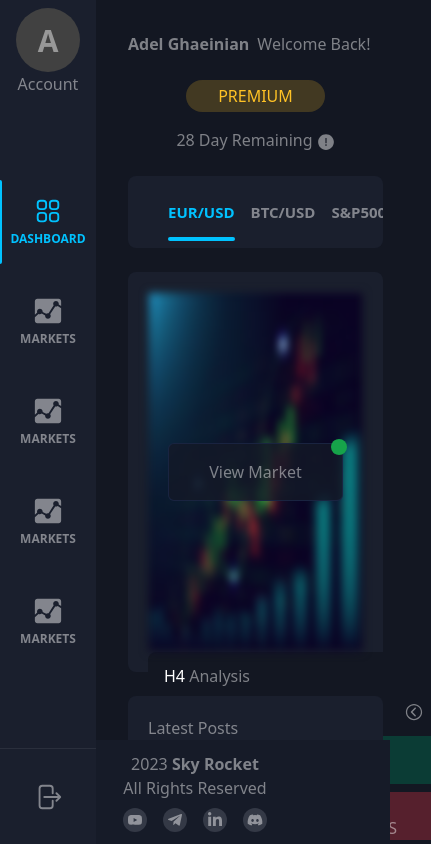
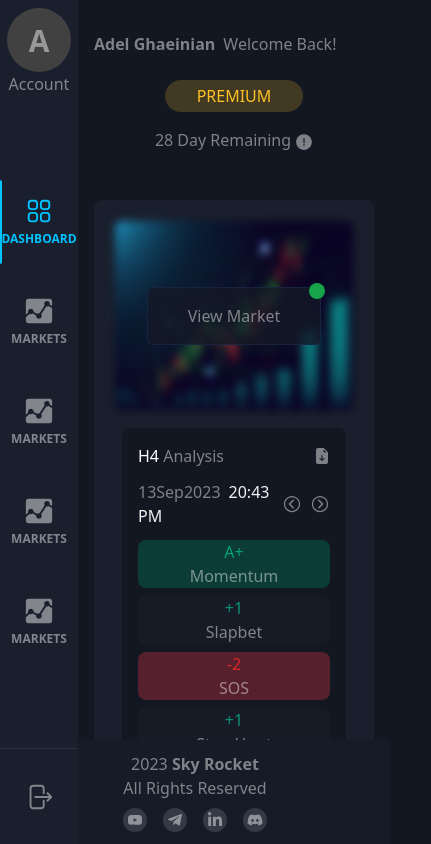
Before and after one commit to Hossein-Haghshenas/react-dashboard, a React (Create React App) app: page / in a window 390 px wide. Shown: the whole page, 431 px wide, since content can reach past the window. Built offline with nearby package versions, Linux system fonts and the light colour scheme.

Commit message:
Fix some responsive problems

```diff
--- a/src/components/FilterBar.js
+++ b/src/components/FilterBar.js
@@ -21,7 +21,7 @@ const FilterBar = ({ items, output }) => {
                 ? "relative before:absolute before:bottom-[-2px] before:h-1 before:w-full before:rounded-lg before:bg-[#00C2FF] text-[#00C2FF]"
                 : ""
             )}
-            textClassName="!text-[15px]"
+            textClassName="!text-[15px] sm:!text-[11px]"
             onClick={(e) => setSelectedItem(item.text)}
           />
         ))}
--- a/src/components/Menu.js
+++ b/src/components/Menu.js
@@ -6,7 +6,7 @@ import MenuItem from "./utils/MenuItem";
 const Menu = () => {
   return (
     <>
-      <section className="absolute flex flex-col justify-between left-0 h-full w-[6rem] bg-[#1A1F2D] z-30">
+      <section className="flex flex-col justify-between h-[100vh] w-[8vw] md:w-[20vw] bg-[#1A1F2D] z-30 overflow-auto scrollbar-hide">
         <section className="mt-2">
           <Avatar name="Account" />
         </section>
--- a/src/components/utils/AnalysisBox.js
+++ b/src/components/utils/AnalysisBox.js
@@ -6,7 +6,7 @@ const AnalysisBox = ({ data }) => {
   const { name, date, time, scoreData } = data;
   return (
     <>
-      <section className="flex flex-col justify-center items-center w-[20rem] h-full rounded-lg bg-[#131722] p-4">
+      <section className="flex flex-col justify-center items-center w-[20rem] sm:w-[14rem] h-full sm:h-[max-content] rounded-lg bg-[#131722] p-4">
         {/* box header */}
         <section className="w-full flex justify-between items-center">
           <h5>
--- a/src/components/utils/Layout.js
+++ b/src/components/utils/Layout.js
@@ -3,11 +3,13 @@ import Footer from "../Footer";
 
 const Layout = ({ children }) => {
   return (
-    <>
-      <section className="absolute left-[5rem] w-[90%] h-full overflow-auto scrollbar-hide">{children}</section>
+    <section className="flex">
       <Menu />
-      <Footer />
-    </>
+      <section className="w-[92vw] md:w-[80vw] h-[100vh] overflow-hidden">
+        <section className="w-full overflow-auto scrollbar-hide">{children}</section>
+        <Footer />
+      </section>
+    </section>
   );
 };
 
--- a/src/components/utils/Post.js
+++ b/src/components/utils/Post.js
@@ -1,8 +1,10 @@
-const Post = () => {
+import clsx from "clsx";
+
+const Post = ({ className }) => {
   return (
-    <>
-      <section className="w-[20rem] h-[10rem] bg-[#232835] rounded-lg"></section>
-    </>
+    <section>
+      <section className={clsx("w-[15rem] h-[10rem] bg-[#232835] rounded-lg")}></section>
+    </section>
   );
 };
 
--- a/src/components/utils/ScoreCard.js
+++ b/src/components/utils/ScoreCard.js
@@ -5,7 +5,7 @@ const ScoreCard = ({ score, name, bgGreen, bgRed, className }) => {
     <>
       <section
         className={clsx(
-          "w-[8.75rem] h-[3rem] flex flex-col justify-center items-center bg-[#171B25] rounded-sm",
+          "w-[8.75rem] sm:w-full h-[3rem] flex flex-col justify-center items-center bg-[#171B25] rounded-lg",
           bgGreen && "bg-[#07594533]",
           bgRed && "bg-[#56202D]",
           className && className
--- a/src/components/utils/UpgradeBox.js
+++ b/src/components/utils/UpgradeBox.js
@@ -1,7 +1,7 @@
 const UpgradeBox = ({ name }) => {
   return (
     <>
-      <section className="flex flex-col w-[20rem] h-full rounded-lg bg-[#131722] p-4">
+      <section className="flex flex-col w-[20rem] sm:w-[14rem] h-full rounded-lg bg-[#131722] p-4">
         {/* box header */}
         <section className="h-[1rem]">
           <h5>
--- a/src/pages/Dashboard.js
+++ b/src/pages/Dashboard.js
@@ -30,7 +30,7 @@ const analysisData = {
 const Dashboard = () => {
   return (
     <>
-      <section className="flex flex-col gap-6 my-8 mx-12">
+      <section className="h-[90vh] flex flex-col gap-6 my-8 mx-12 sm:mx-4 overflow-auto scrollbar-hide">
         {/* welcome message section */}
         <section>
           <span className="font-bold">Adel Ghaeinian</span>
@@ -48,30 +48,30 @@ const Dashboard = () => {
           </section>
         </section>
         {/* filter bar section */}
-        <section className="flex justify-between items-center w-full bg-[#1A1F2D] px-10 rounded-lg overflow-hidden">
+        <section className="flex md:flex-col-reverse justify-between items-center w-full bg-[#1A1F2D] px-10 rounded-lg overflow-hidden">
           <FilterBar items={filterItems} output={(item) => console.log(item)} />
-          <p>more pairs soon!</p>
+          <p className="sm:pt-2">more pairs soon!</p>
         </section>
-        <section className="flex flex-wrap justify-around items-center w-full h-[25rem] bg-[#1A1F2D] p-5 rounded-lg">
+        <section className="flex flex-wrap justify-center items-center gap-4 w-full h-[max-content] bg-[#1A1F2D] p-5 rounded-lg">
           {/* market section */}
-          <section className="flex justify-center items-center relative w-[30rem] h-full rounded-lg">
-            <img className="absolute left-0 top-0 w-full h-full blur-sm border border-[#141928d1]" src={chartBg} alt="chart" />
+          <section className="flex justify-center items-center relative w-[30rem] sm:w-[15rem] h-[23rem] sm:h-[12rem] rounded-lg">
+            <img className="absolute left-0 top-0 w-full h-full blur-sm border border-[#141928d1] rounded-lg" src={chartBg} alt="chart" />
             <button className="relative py-4 px-10 bg-[#141928d1] border border-[#1b2646d1] rounded-md z-10 before:absolute before:top-[-5px] before:right-[-5px] before:w-4 before:h-4 before:bg-green-600 before:rounded-full">
               View Market
             </button>
           </section>
           {/* analysis section */}
-          <section className="h-full">
+          <section className="h-[23rem] sm:h-[max-content]">
             <AnalysisBox data={analysisData} />
           </section>
-          <section className="h-full">
+          <section className="h-[23rem]">
             <UpgradeBox name="M15" />
           </section>
         </section>
         {/* Latest Posts section */}
-        <section className="flex flex-col gap-4 w-full bg-[#1A1F2D] p-5 rounded-lg">
+        <section className="flex flex-col gap-4 w-full bg-[#1A1F2D] p-5 rounded-lg mb-20">
           <h6>Latest Posts</h6>
-          <section className="flex justify-around items-center gap-4 w-full overflow-x-auto">
+          <section className="flex justify-around items-center gap-4 pl-[20rem] w-full overflow-auto scrollbar-hide">
             <Post />
             <Post />
             <Post />
```
